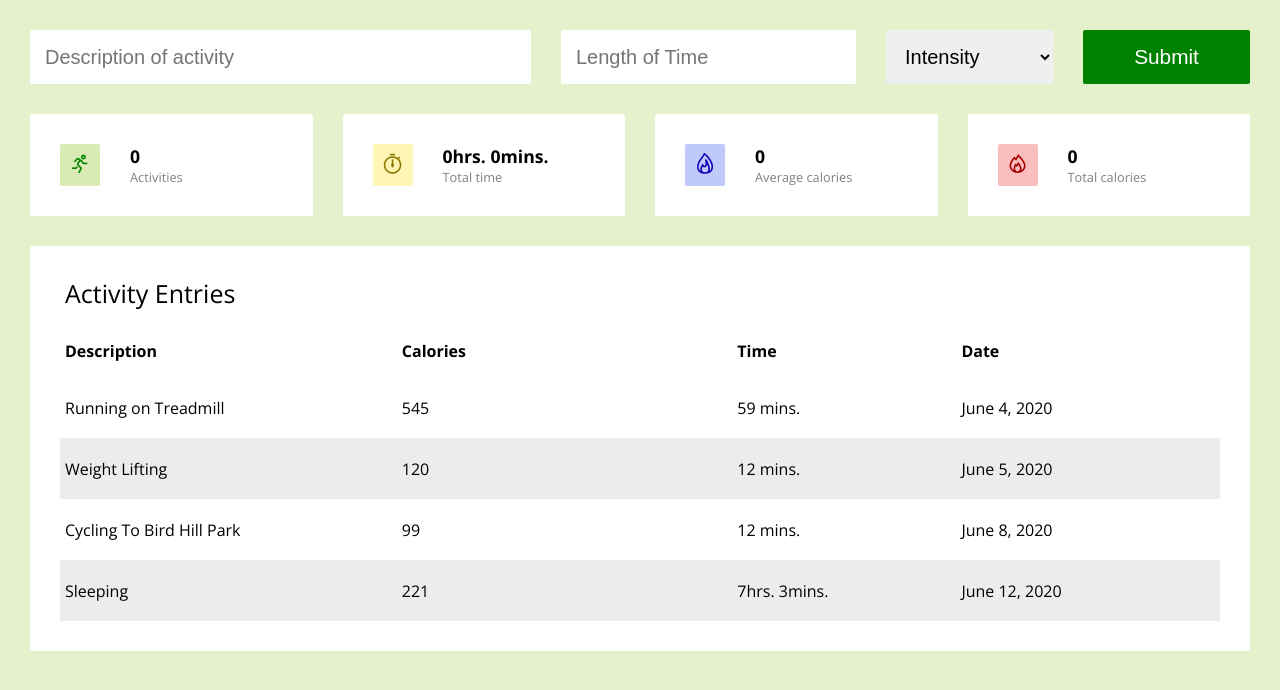
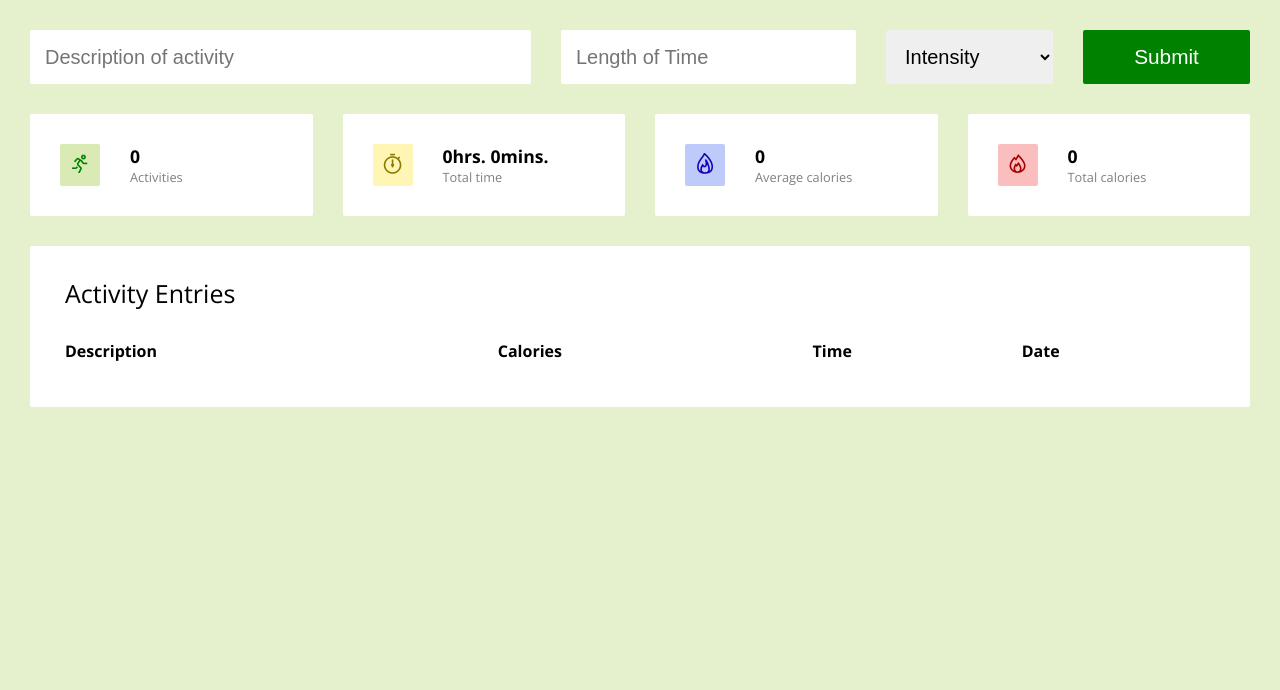
Before and after one commit to jniziol/mittFit, a plain HTML site: page index.html in a window 1280 px wide. Drawn offline with nearby package versions, Linux system fonts and the light colour scheme.

Commit message:
Add files via upload

```diff
--- a/app.js
+++ b/app.js
@@ -128,7 +128,7 @@ class ActivityTracker {
       activitiesTableBody.insertAdjacentHTML("beforeEnd",`
         <tr class="activity" data-id="${activity.id}">
           <td class="description">${activity.description}</td>
-          <td class="calories">${activity.calories()}</td>
+          <td class="calories">${Math.round(activity.calories)}</td>
           <td class="time">${activity.formattedTime()}</td>
           <td class="date">${activity.formattedDate()}</td>
           <td class="close"><i class="las la-times"></i></i></td>
--- a/index.html
+++ b/index.html
@@ -71,34 +71,7 @@
           </tr>
         </thead>
         <tbody>
-          <tr class="activity">
-            <td class="description">Running on Treadmill</td>
-            <td class="calories">545</td>
-            <td class="time">59 mins.</td>
-            <td class="date">June 4, 2020</td>
-            <td class="close"><i class="las la-times"></i></i></td>
-          </tr>
-          <tr class="activity">
-            <td class="description">Weight Lifting</td>
-            <td class="calories">120</td>
-            <td class="time">12 mins.</td>
-            <td class="date">June 5, 2020</td>
-            <td class="close"><i class="las la-times"></i></td>
-          </tr>
-          <tr class="activity">
-            <td class="description">Cycling To Bird Hill Park</td>
-            <td class="calories">99</td>
-            <td class="time">12 mins.</td>
-            <td class="date">June 8, 2020</td>
-            <td class="close"><i class="las la-times"></i></td>
-          </tr>
-          <tr class="activity">
-            <td class="description">Sleeping</td>
-            <td class="calories">221</td>
-            <td class="time">7hrs. 3mins.</td>
-            <td class="date">June 12, 2020</td>
-            <td class="close"><i class="las la-times"></i></td>
-          </tr>
+
         </tbody>
       </table>
     </section>
```
